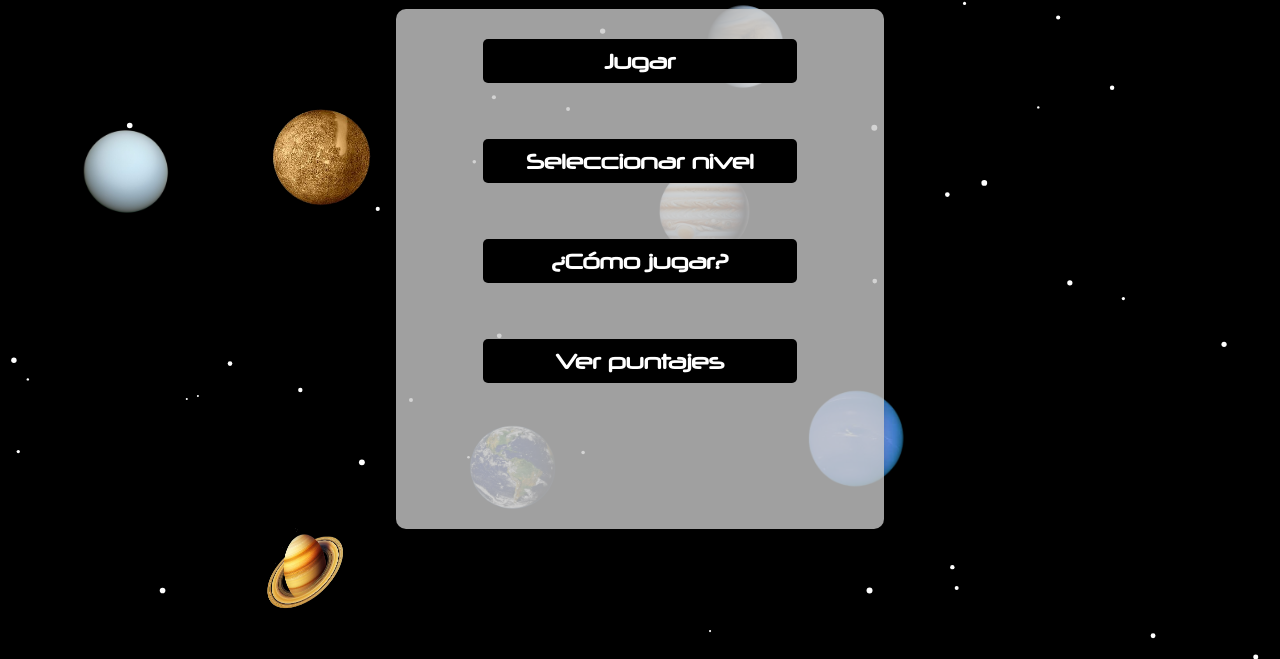
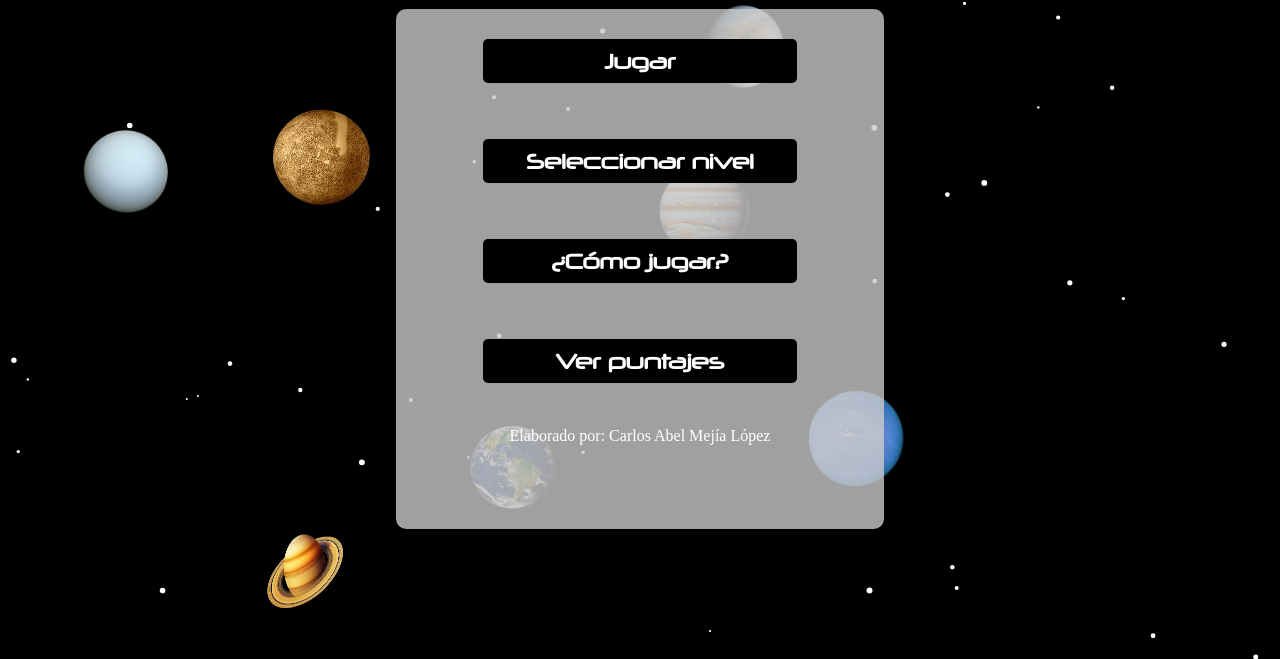
Before and after one commit to CucoML17/JuegoAliensByCuco, a plain HTML site: page index.html in a window 1280 px wide. Shown: the part 141-800 px from the top of the page. Drawn offline with Linux system fonts and the light colour scheme.

Commit message:
Update index.html

```diff
--- a/index.html
+++ b/index.html
@@ -25,6 +25,8 @@
 
         <br><br>
         <button id="btnPuntajes" class="boton">Ver puntajes</button>
+        		<br>
+	<p style="color: white; text-align: center;">Elaborado por: Carlos Abel Mejía López</p>
     </div>
     <canvas id="miCanvas"></canvas>
 
```
